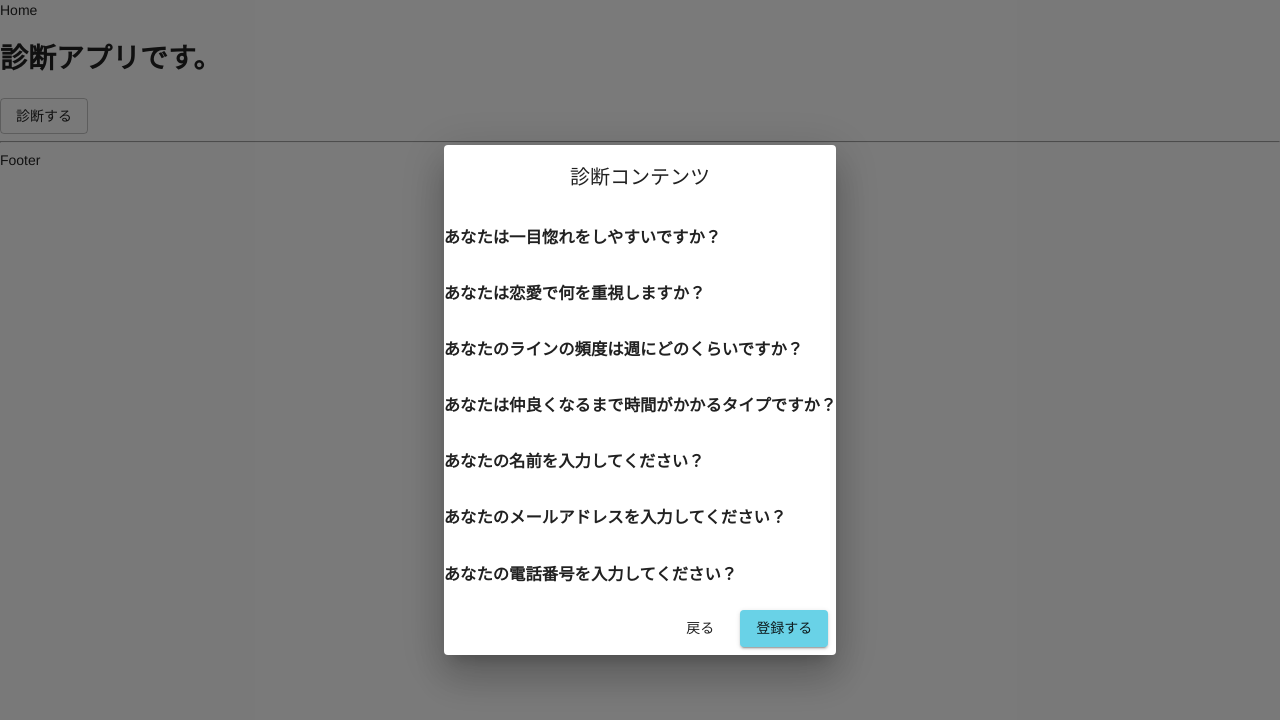
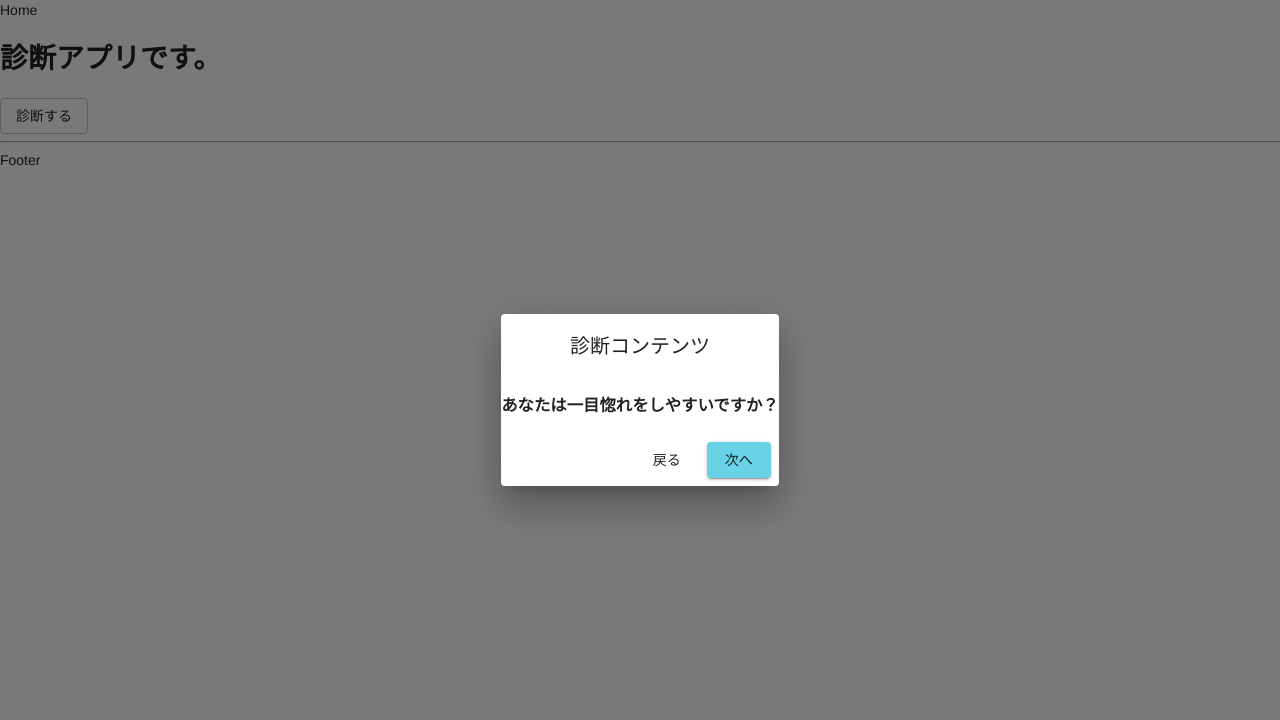
Before and after one commit to takumawatanabe-0920/next-sandbox, a Next.js app: page / in a window 1280 px wide. Both pictures are taken after a click on the button "診断する". Shown: the top 720 px of the page. Built offline with nearby package versions, Linux system fonts and the light colour scheme.

Commit message:
dialog hook

```diff
--- a/src/components/diagnose/Dialog.tsx
+++ b/src/components/diagnose/Dialog.tsx
@@ -1,6 +1,8 @@
 import React from 'react'
 import BasicDialog from 'src/components/dialog/BasicDialog'
 import DialogContent from 'src/components/diagnose/DialogContent'
+import { diagnosisDataList } from 'src/config/diagnosisData'
+import { useDiagnosisHook } from 'src/hooks'
 
 type DialogProps = {
   open: boolean
@@ -9,14 +11,31 @@ type DialogProps = {
 }
 const Dialog: React.FC<DialogProps> = props => {
   const { open, onClose, onSubmit } = props
+  const { index, answers, currentVal, useOnBack, useOnNext } =
+    useDiagnosisHook()
+
+  const diagnosisData = diagnosisDataList[index] as typeof diagnosisDataList[0]
+
   return (
     <BasicDialog
       open={open}
-      onClose={onClose}
-      onSubmit={onSubmit}
+      onClose={() =>
+        useOnBack({
+          onClose,
+        })
+      }
+      onSubmit={() =>
+        useOnNext({
+          onSubmit,
+        })
+      }
       title='診断コンテンツ'
+      submitText='次へ'
     >
-      <DialogContent />
+      <DialogContent
+        diagnosisData={diagnosisData}
+        initialValue={answers[index]}
+      />
     </BasicDialog>
   )
 }
--- a/src/components/diagnose/DialogContent.tsx
+++ b/src/components/diagnose/DialogContent.tsx
@@ -1,27 +1,30 @@
 import React from 'react'
-import { diagnosisData } from 'src/config/diagnosisData'
+import { diagnosisDataList } from 'src/config/diagnosisData'
+import { TextField } from '@material-ui/core'
 
-type DialogContentProps = {}
+type DialogContentProps = {
+  diagnosisData: typeof diagnosisDataList[0]
+  initialValue: any
+}
 const DialogContent: React.FC<DialogContentProps> = props => {
-  const {} = props
+  const { diagnosisData, initialValue } = props
+  console.log({ initialValue })
   return (
     <>
-      {diagnosisData.map((data, idx) => (
-        <div key={idx}>
-          <h3>{data.title}</h3>
-          {data.type === 'single' ? (
-            <div></div>
-          ) : data.type === 'multiple' ? (
-            <></>
-          ) : data.type === 'input' ? (
-            <></>
-          ) : data.type === 'email' ? (
-            <></>
-          ) : data.type === 'phone' ? (
-            <></>
-          ) : null}
-        </div>
-      ))}
+      <div>
+        <h3>{diagnosisData.title}</h3>
+        {diagnosisData.type === 'radio' ? (
+          <div></div>
+        ) : diagnosisData.type === 'checkbox' ? (
+          <></>
+        ) : diagnosisData.type === 'input' ? (
+          <TextField></TextField>
+        ) : diagnosisData.type === 'email' ? (
+          <TextField></TextField>
+        ) : diagnosisData.type === 'phone' ? (
+          <TextField></TextField>
+        ) : null}
+      </div>
     </>
   )
 }
--- a/src/components/dialog/BasicDialog.tsx
+++ b/src/components/dialog/BasicDialog.tsx
@@ -38,6 +38,8 @@ type BasicDialog = {
   onClose: () => void
   onSubmit?: () => void
   submitText: string
+  closeDisabled?: boolean
+  submitDisabled?: boolean
 }
 
 const BasicDialog = ({
@@ -48,6 +50,8 @@ const BasicDialog = ({
   children,
   onSubmit,
   submitText = '登録する',
+  closeDisabled,
+  submitDisabled,
 }) => {
   const classes = useStyles()
   return (
@@ -55,12 +59,15 @@ const BasicDialog = ({
       <DialogTitle className={classes.title}>{title}</DialogTitle>
       {children}
       <DialogActions>
-        <Button onClick={onClose}>戻る</Button>
+        <Button onClick={onClose} disabled={closeDisabled}>
+          戻る
+        </Button>
         <Button
           variant='contained'
           color='primary'
           type='submit'
           onClick={onSubmit}
+          disabled={submitDisabled}
         >
           {submitText}
         </Button>
--- a/src/config/diagnosisData.ts
+++ b/src/config/diagnosisData.ts
@@ -1,6 +1,6 @@
-const diagnosisData = [
+const diagnosisDataList = [
   {
-    type: 'single',
+    type: 'radio',
     title: 'あなたは一目惚れをしやすいですか？',
     answerList: [
       { text: 'はい', type: 'passion', point: 20 },
@@ -9,7 +9,7 @@ const diagnosisData = [
     ],
   },
   {
-    type: 'multiple',
+    type: 'checkbox',
     title: 'あなたは恋愛で何を重視しますか？',
     answerList: [
       { text: '顔', type: 'passion', point: 20 },
@@ -19,7 +19,7 @@ const diagnosisData = [
     ],
   },
   {
-    type: 'multiple',
+    type: 'checkbox',
     title: 'あなたのラインの頻度は週にどのくらいですか？',
     answerList: [
       { text: '毎日10通以上', type: 'passion', point: 30 },
@@ -29,7 +29,7 @@ const diagnosisData = [
     ],
   },
   {
-    type: 'single',
+    type: 'radio',
     title: 'あなたは仲良くなるまで時間がかかるタイプですか？',
     answerList: [
       { text: 'はい', type: 'feeling', point: 20 },
@@ -40,6 +40,6 @@ const diagnosisData = [
   { type: 'input', title: 'あなたの名前を入力してください？' },
   { type: 'email', title: 'あなたのメールアドレスを入力してください？' },
   { type: 'phone', title: 'あなたの電話番号を入力してください？' },
-]
+] as const
 
-export { diagnosisData }
+export { diagnosisDataList }
--- /dev/null
+++ b/src/hooks/diagnosis/index.ts
@@ -0,0 +1,67 @@
+import { useCallback, useState } from 'react'
+import { diagnosisDataList } from 'src/config/diagnosisData'
+
+const useHook = () => {
+  const [index, setIndex] = useState(0)
+  const [answers, setAnswers] = useState([])
+  const [currentVal, setCurrentVal] = useState(null)
+
+  const useOnNext = useCallback(
+    args => {
+      const { onSubmit } = args
+      const _length = diagnosisDataList.length
+      try {
+        if (index > _length - 1) {
+          throw new Error('エラーが発生しました。')
+        }
+        if (index === _length - 1) {
+          return onSubmit()
+        }
+        if (currentVal) {
+          answers[index] = currentVal
+          setAnswers([...answers])
+        }
+        setIndex(index + 1)
+        setCurrentVal(null)
+      } catch (e) {
+        console.error({ e })
+      }
+    },
+    [index, answers, currentVal]
+  )
+
+  const useOnBack = useCallback(
+    args => {
+      const { onClose } = args
+      try {
+        if (index < 0) {
+          throw new Error('エラーが発生しました。')
+        }
+        if (index === 0) {
+          return onClose()
+        }
+        setIndex(index - 1)
+        setCurrentVal(null)
+      } catch (e) {
+        console.error({ e })
+      }
+    },
+    [index]
+  )
+
+  const handleInput = () => {}
+  const handlePhone = () => {}
+  const handleEmail = () => {}
+  const handleSingle = () => {}
+  const handleMultiple = () => {}
+
+  return {
+    useOnNext,
+    useOnBack,
+    currentVal,
+    index,
+    answers,
+  }
+}
+
+export default useHook
--- /dev/null
+++ b/src/hooks/index.ts
@@ -0,0 +1 @@
+export { default as useDiagnosisHook } from 'src/hooks/diagnosis'
```
